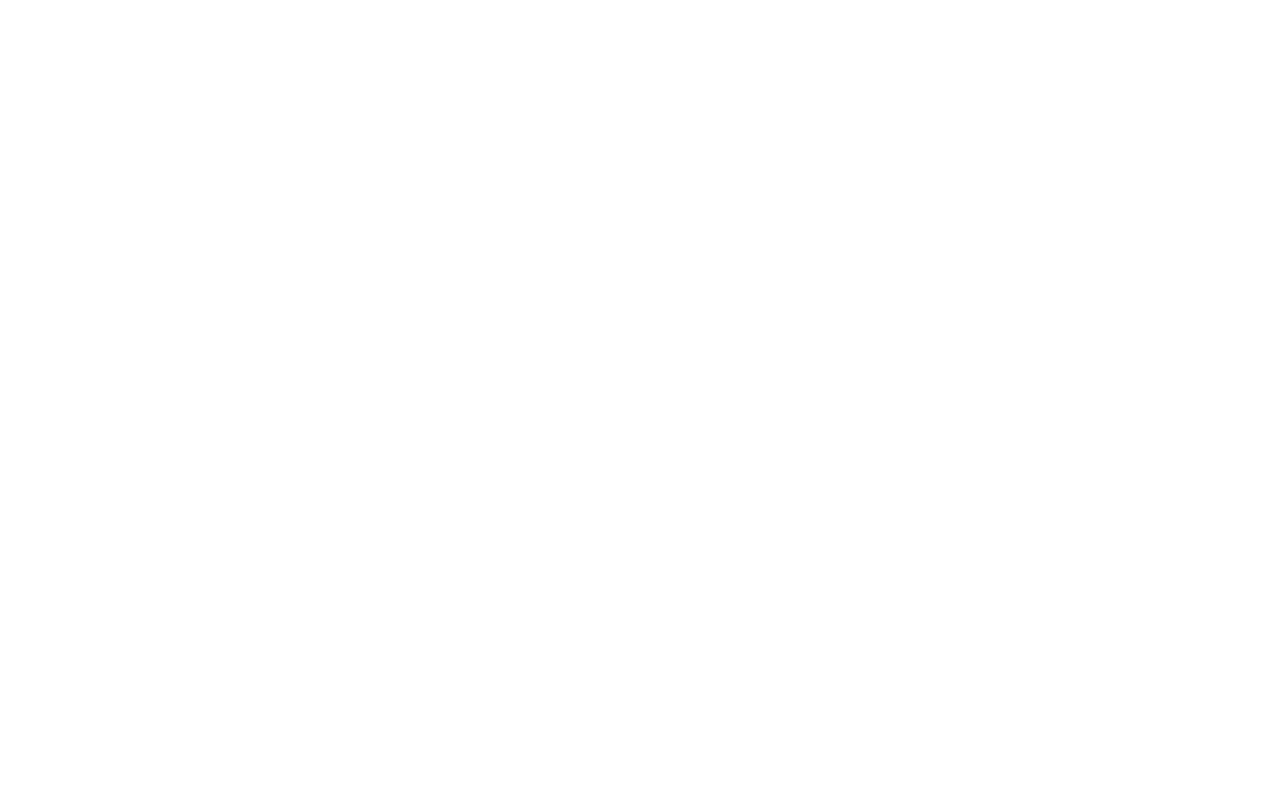
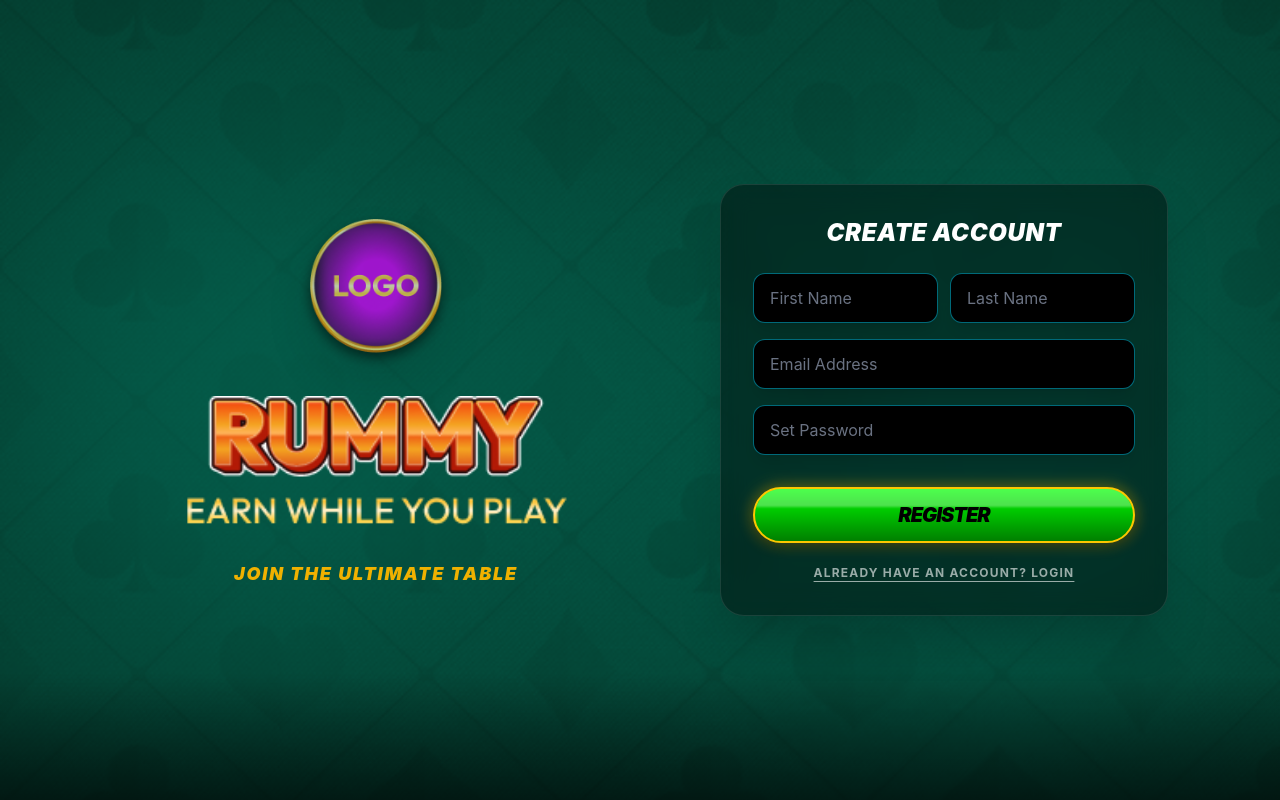
Before and after one commit to Princeranaa/Rummy-Frontend, a React (Vite) app: page /register in a window 1280 px wide. Before the commit this address had no page. Built offline with nearby package versions, Linux system fonts and the light colour scheme.

Commit message:
Created UI of the Register Page

```diff
--- a/src/App.jsx
+++ b/src/App.jsx
@@ -9,7 +9,7 @@ function App() {
       <Routes>
         <Route path="/" element={<Loading />} />
         <Route path="/login" element={<Login />} />
-        <Route path="/game" element={<Register />} />
+        <Route path="/register" element={<Register />} />
       </Routes>
     </>
   );
--- a/src/Pages/Loading.jsx
+++ b/src/Pages/Loading.jsx
@@ -12,85 +12,86 @@ const Loading = () => {
     const interval = setInterval(() => {
       setProgress((prev) => (prev < 100 ? prev + 1 : 100));
     }, 30);
-
-    const timer = setTimeout(() => {
-      navigate("/login");
-    }, 3500);
-
+    const timer = setTimeout(() => navigate("/login"), 3500);
     return () => {
+      clearInterval(interval);
       clearTimeout(timer);
-      clearInterval(interval);
     };
   }, [navigate]);
 
   return (
-    <div className="relative flex flex-col items-center justify-center w-full h-screen overflow-hidden bg-[#064e3b]">
-      {/* 1. Background - Fixed cover to prevent stretching on mobile rotate */}
+    <>
+      {/* 1. THE "PLEASE ROTATE" OVERLAY (Mobile Portrait Only) */}
+      <div className="fixed inset-0 z-100 flex flex-col items-center justify-center bg-black text-white text-center p-10 lg:hidden landscape:hidden">
+        <div className="animate-bounce mb-4 text-4xl">🔄</div>
+        <h2 className="text-xl font-bold mb-2">Please Rotate Your Device</h2>
+        <p className="text-sm opacity-70 text-yellow-500">
+          Rummy is best played in Landscape mode!
+        </p>
+      </div>
+
+      {/* 2. THE MAIN GAME UI (Hidden in Portrait Mobile) */}
+      <div className="relative flex items-center justify-center w-full h-screen overflow-hidden bg-[#064e3b]">
+        {/* Background - Card Table Felt */}
         <div
-        className="absolute inset-0 z-0 opacity-30"
+          className="absolute inset-0 z-0 opacity-40"
           style={{
             backgroundImage: `url(${GamePlay})`,
             backgroundSize: "cover",
             backgroundPosition: "center",
-          backgroundRepeat: "no-repeat",
           }}
         />
 
-      {/* Content Container - Responsive width based on device */}
-      <div className="z-10 flex flex-col items-center w-full px-8 sm:max-w-md md:max-w-lg lg:max-w-xl text-center">
-        {/* 2. Logo Area - Scaling based on screen height and width */}
-        <div className="relative mb-6 md:mb-12 animate-pulse">
-          {/* Round Purple Logo - Smaller on mobile, larger on Tab/Laptop */}
+        {/* Content Box - Max-Width for Laptops, Full width for Mobile Landscape */}
+        <div className="z-10 flex flex-col items-center justify-between w-full h-full max-w-4xl py-8 px-12">
+          <div className="flex-1 flex flex-col items-center justify-center">
+            {/* Logo Combo - Side by side on landscape mobile, stacked on desktop */}
+            <div className="flex flex-col md:flex-row items-center gap-4 md:gap-8">
               <img
                 src={FocusLogo}
                 alt="Logo Icon"
-            className="w-20 h-20 sm:w-28 sm:h-28 md:w-36 md:h-36 mx-auto mb-4 drop-shadow-[0_10px_10px_rgba(0,0,0,0.5)]"
+                className="w-20 sm:w-24 md:w-32 drop-shadow-2xl"
               />
-          {/* Rummy Text Logo - Fluid width */}
               <img
                 src={RummyPlay}
-            alt="Rummy Earn While You Play"
-            className="w-56 sm:w-72 md:w-96 lg:w-[450px] h-auto object-contain"
+                alt="Rummy Logo"
+                className="w-48 sm:w-64 md:w-80 object-contain"
               />
             </div>
+          </div>
 
-        {/* 3. Progress Section - Pushed down slightly on larger screens */}
-        <div className="w-full mt-8 md:mt-16 max-w-sm md:max-w-md">
-          <div className="flex justify-start mb-2 px-1">
-            <span className="text-orange-500 font-extrabold text-base sm:text-lg md:text-2xl italic tracking-tighter animate-bounce">
-              LOADING...
+          {/* Loading Bar Section - Stays at the bottom */}
+          <div className="w-full max-w-xl">
+            <div className="flex justify-between items-end mb-1">
+              <span className="text-orange-500 font-black italic tracking-wider text-xs sm:text-base animate-pulse">
+                LOADING GAME ASSETS...
+              </span>
+              <span className="text-white font-black italic text-sm sm:text-lg">
+                {progress}%
               </span>
             </div>
 
-          {/* Custom Progress Bar - Thicker on Desktop, slimmer on Mobile */}
-          <div className="relative w-full h-5 sm:h-7 md:h-8 bg-black/60 rounded-full border-[1.5px] md:border-2 border-yellow-500/60 shadow-inner overflow-hidden p-[2px] md:p-1">
+            <div className="relative w-full h-4 sm:h-6 bg-black/60 rounded-full border border-yellow-500/50 p-[2px] overflow-hidden">
               <div
-              className="h-full rounded-full transition-all duration-100 ease-out shadow-[0_0_15px_rgba(249,115,22,0.5)]"
+                className="h-full rounded-full transition-all duration-100 shadow-[0_0_10px_#f97316]"
                 style={{
                   width: `${progress}%`,
                   backgroundImage:
                     "linear-gradient(45deg, #f97316 25%, #ea580c 25%, #ea580c 50%, #f97316 50%, #f97316 75%, #ea580c 75%, #ea580c 100%)",
-                backgroundSize: "30px 30px",
+                  backgroundSize: "20px 20px",
                 }}
               />
             </div>
-
-          {/* Percentage Text */}
-          <div className="flex justify-between items-center mt-2 px-1">
-            <p className="text-white/50 text-[10px] md:text-xs font-bold uppercase tracking-widest">
-              Optimizing Assets
-            </p>
-            <p className="text-white text-xs md:text-lg font-black italic">
-              {progress}%
+            <p className="mt-2 text-[10px] text-white/40 uppercase tracking-[0.2em] font-bold">
+              Connection Secure | v1.0.4
             </p>
           </div>
         </div>
+
+        {/* Bottom Vignette */}
+        <div className="absolute bottom-0 w-full h-1/4 bg-linear-to-t from-black/60 to-transparent pointer-events-none" />
       </div>
-
-      {/* Decorative Bottom Glow - Stronger on mobile for depth */}
-      <div className="absolute bottom-0 w-full h-24 md:h-40 bg-gradient-to-t from-black/80 to-transparent pointer-events-none" />
-    </div>
+    </>
   );
 };
-
 export default Loading;
--- a/src/Pages/Register.jsx
+++ b/src/Pages/Register.jsx
@@ -1,9 +1,128 @@
-import React from 'react'
+import React, { useState } from "react";
+import GamePlay from '../assets/Loading/Game-Play.png';
+import FocusLogo from '../assets/Loading/focus-group 2.png';
+import RummyPlay from '../assets/Loading/Frame 1261152773.png';
 
-function Register() {
+const Register = () => {
+  const [formData, setFormData] = useState({
+    firstname: "",
+    lastname: "",
+    email: "",
+    password: "",
+  });
+
+  const handleSubmit = (e) => {
+    e.preventDefault();
+    console.log("Registering User:", formData);
+    // Send to your backend: { email, fullname: { firstname, lastname }, password }
+  };
+
   return (
-    <div>Register</div>
-  )
-}
+    <div className="relative flex items-center justify-center w-full min-h-screen overflow-hidden bg-[#064e3b] font-sans ">
 
-export default Register
+      {/* 1. Background Pattern */}
+      <div
+        className="absolute inset-0 z-0 opacity-30"
+        style={{ backgroundImage: `url(${GamePlay})`, backgroundSize: 'cover', backgroundPosition: 'center' }}
+      />
+
+      {/* 2. Orientation Warning (Same as Loading) */}
+      <div className="fixed inset-0 z-100 flex flex-col items-center justify-center bg-black text-white text-center p-10 lg:hidden landscape:hidden">
+        <div className="animate-bounce mb-4 text-4xl">🔄</div>
+        <h2 className="text-xl font-bold italic">ROTATE FOR BEST EXPERIENCE</h2>
+      </div>
+
+      {/* 3. Main Container */}
+      <div className="z-10 flex flex-col md:flex-row items-center justify-between w-full max-w-6xl px-6 md:px-12 py-10 gap-10">
+
+        {/* Left Side: Branding */}
+        <div className="flex flex-col items-center justify-center w-full md:w-1/2 space-y-6">
+          <img src={FocusLogo} alt="Logo" className="w-24 md:w-40 drop-shadow-2xl animate-pulse" />
+          <img src={RummyPlay} alt="Rummy Title" className="w-64 md:w-96 object-contain" />
+          <p className="text-yellow-500 font-black italic tracking-widest text-lg hidden md:block">
+            JOIN THE ULTIMATE TABLE
+          </p>
+        </div>
+
+        {/* Right Side: Registration Form */}
+        <div className="w-full md:w-1/2 max-w-md bg-black/40 backdrop-blur-md p-8 rounded-3xl border border-white/10 shadow-2xl">
+          <h2 className="text-white text-2xl font-black italic mb-6 text-center tracking-wide">
+            CREATE ACCOUNT
+          </h2>
+
+          <form onSubmit={handleSubmit} className="space-y-4">
+            {/* Name Row */}
+            <div className="flex gap-3">
+              <div className="w-1/2">
+                <input
+                  type="text"
+                  placeholder="First Name"
+                  className="w-full bg-black text-white border border-cyan-400/50 rounded-xl px-4 py-3 outline-none focus:ring-2 focus:ring-cyan-500 transition-all placeholder:text-gray-500 shadow-lg"
+                  onChange={(e) => setFormData({...formData, firstname: e.target.value})}
+                  required
+                />
+              </div>
+              <div className="w-1/2">
+                <input
+                  type="text"
+                  placeholder="Last Name"
+                  className="w-full bg-black text-white border border-cyan-400/50 rounded-xl px-4 py-3 outline-none focus:ring-2 focus:ring-cyan-500 transition-all placeholder:text-gray-500 shadow-lg"
+                  onChange={(e) => setFormData({...formData, lastname: e.target.value})}
+                  required
+                />
+              </div>
+            </div>
+
+            {/* Email Input */}
+            <input
+              type="email"
+              placeholder="Email Address"
+              className="w-full bg-black text-white border border-cyan-400/50 rounded-xl px-4 py-3 outline-none focus:ring-2 focus:ring-cyan-500 transition-all placeholder:text-gray-500 shadow-lg"
+              onChange={(e) => setFormData({...formData, email: e.target.value})}
+              required
+            />
+
+            {/* Password Input */}
+            <input
+              type="password"
+              placeholder="Set Password"
+              className="w-full bg-black text-white border border-cyan-400/50 rounded-xl px-4 py-3 outline-none focus:ring-2 focus:ring-cyan-500 transition-all placeholder:text-gray-500 shadow-lg"
+              onChange={(e) => setFormData({...formData, password: e.target.value})}
+              required
+            />
+
+            {/* Submit Button (Glossy Green style from image) */}
+            <button
+              type="submit"
+              className="w-full mt-4 group relative flex items-center justify-center transition-transform active:scale-95"
+            >
+              <div className="absolute inset-0 bg-yellow-400 rounded-full blur-sm opacity-50"></div>
+              <div className="relative w-full py-3 bg-linear-to-b from-[#00ff00] to-[#008000] border-2 border-yellow-400 rounded-full shadow-[0_4px_15px_rgba(0,0,0,0.4)] overflow-hidden">
+                {/* Glossy Overlay */}
+                <div className="absolute top-0 left-0 w-full h-1/2 bg-white/30 rounded-full scale-x-110 -translate-y-2 blur-[1px]"></div>
+                <span className="relative text-black font-black text-xl italic tracking-tighter">
+                  REGISTER
+                </span>
+              </div>
+            </button>
+
+            <div className="text-center mt-4">
+              <button
+                type="button"
+                onClick={() => window.location.href='/login'}
+                className="text-white/60 text-xs hover:text-cyan-400 underline underline-offset-4 uppercase font-bold tracking-widest"
+              >
+                Already have an account? Login
+              </button>
+            </div>
+          </form>
+        </div>
+      </div>
+
+      {/* Decorative Bottom Glow */}
+      <div className="absolute bottom-0 w-full h-32 bg-linear-to-t from-black to-transparent pointer-events-none opacity-60" />
+    </div>
+  );
+};
+
+export default Register;
```
Also changed, not shown: src/assets/Frame 1261152778.png (added). Lines whose indentation alone changed are shown as unchanged.
